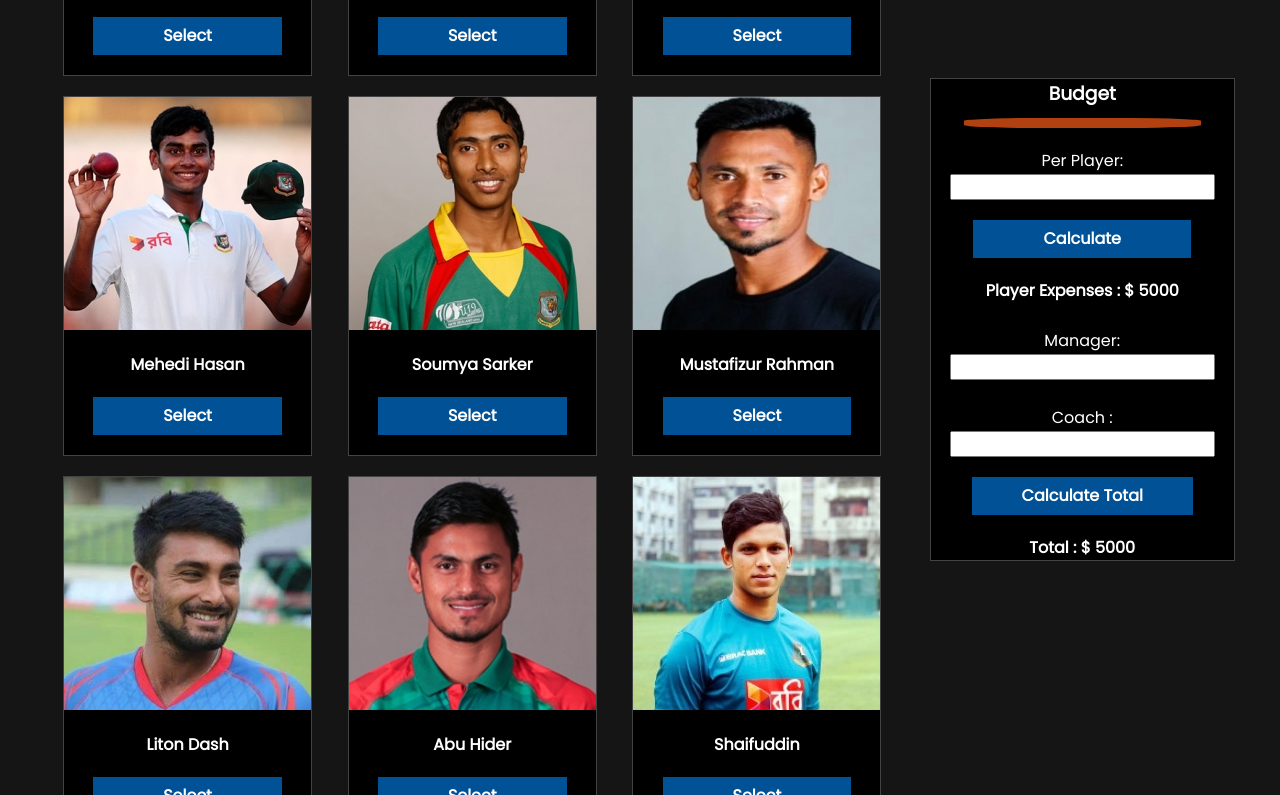
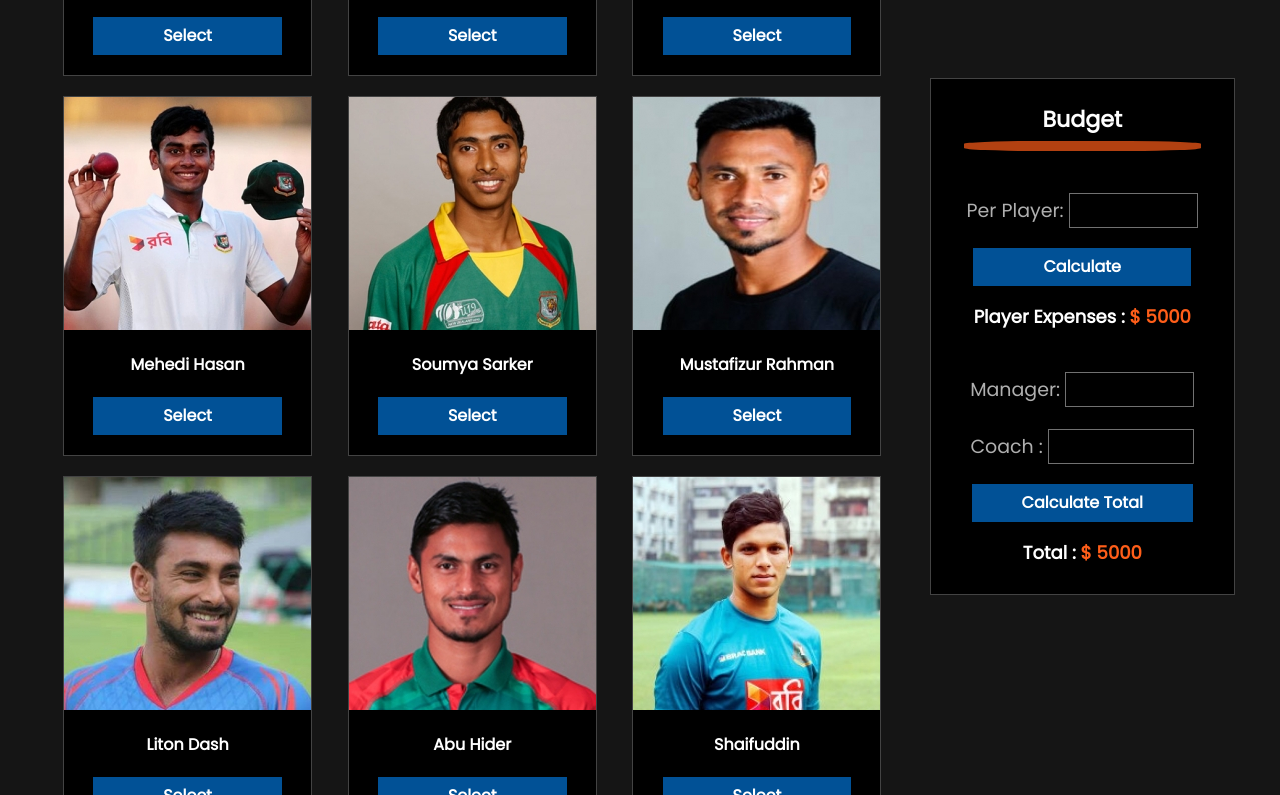
Before and after one commit to Abusayed987/Top_Tiget_in_BD, a plain HTML site: page index.html in a window 1280 px wide. Shown: the part 814-1609 px from the top of the page. Drawn offline with Linux system fonts and the light colour scheme.

Commit message:
HTML templete is Completed

```diff
--- a/index.html
+++ b/index.html
@@ -95,14 +95,16 @@
                     <div class="calculate_card2">
                         <h3>Budget</h3>
                         <hr class="calculate_hr">
-                        Per Player: <input type="text">
-                        <button id="btn_calculate">Calculate</button>
-                        <h4>Player Expenses : $ <span>5000</span></h4>
                         <br>
-                        Manager: <input type="text"> <br><br>
-                        Coach : <input type="text">
+                        Per Player: <input id="per_player_field" type="text"> <br>
+                        <button id="btn_calculate">Calculate</button> <br>
+                        <h4>Player Expenses : <span class="color">$ <span id="player_expense_element">5000</span></span></h4>
+                        <br><br>
+                        Manager: <input id="manager_field" type="text"> <br><br>
+                        Coach : <input id="coach_field" type="text">
                         <button id="btn_calculate_total">Calculate Total</button>
-                        <h4>Total : $ <span>5000</span></h4>
+                        <h4>Total : <span class="color">$</span> <span id="total_expense_element">5000</span></h4>
+
                     </div>
                 </div>
             </section>
--- a/styles/style.css
+++ b/styles/style.css
@@ -123,17 +123,43 @@ footer p {
     line-height: 30px;
 }
 .calculate_card2{
-    color: #ffffff;
+    font-size: 19px;
+    line-height: 22px;
+    /* identical to box height */
+
+
+    color: #AFAFAF;
+    /* color: #ffffff; */
     text-align: center;
     margin-top: 90px;
     border: 1px solid #434343;
     background-color: #000000;
+    padding: 30px 0;
+
+}
+.calculate_card2 h3{
+    color: #ffffff;
+}
+.calculate_card2 h4{
+    font-size: 18px;
+    color: #ffffff;
+}
+#per_player_field,#manager_field,#coach_field{
+    width: 40%;
+    color: #ffffff;
+    background: #000000;
+    border: 1px solid #717171;
+    padding: 3px;
+    font-size: 18px;
+}
+#coach_field{
+    padding-left: 20px;
 }
 #btn_calculate_total{
     line-height: 22px;
     padding: 8px 50px;
     /* display: none; */
 }
-.calculate_card2 div{
-    text-align: center;
+#total_expense_element,.color{
+    color: #FF5E19;
 }
```
